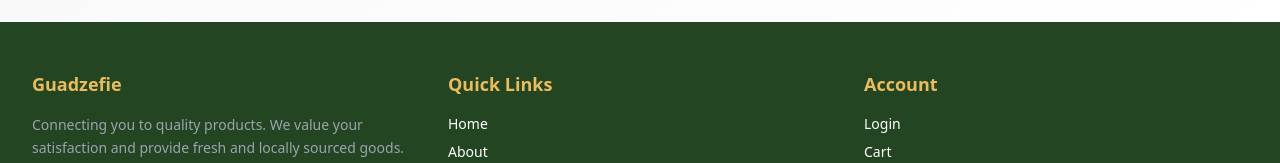
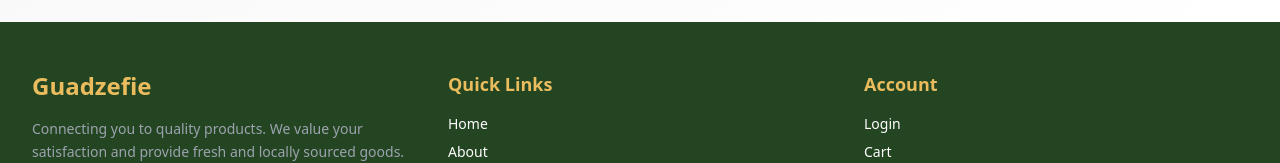
Before and after one commit to ElormWuaku/EugeneA, a React (Vite) app: page / in a window 1280 px wide. Shown: the part 3771-3934 px from the top of the page. Built offline with nearby package versions, Linux system fonts and the light colour scheme.

Commit message:
Size of logo increased in footer

```diff
--- a/src/components/Footer.jsx
+++ b/src/components/Footer.jsx
@@ -8,7 +8,7 @@
         <div className="grid grid-cols-1 md:grid-cols-3 gap-8 mb-8">
           {/* Company Info */}
           <div>
-            <h2 className="text-lg font-bold mb-4 text-[#EABC5E]">Guadzefie</h2>
+            <h1 className="text-2xl font-bold mb-4 text-[#EABC5E]">Guadzefie</h1>
             <p className="text-gray-400 text-sm leading-relaxed">
               Connecting you to quality products. We value your satisfaction and
               provide fresh and locally sourced goods.
```
